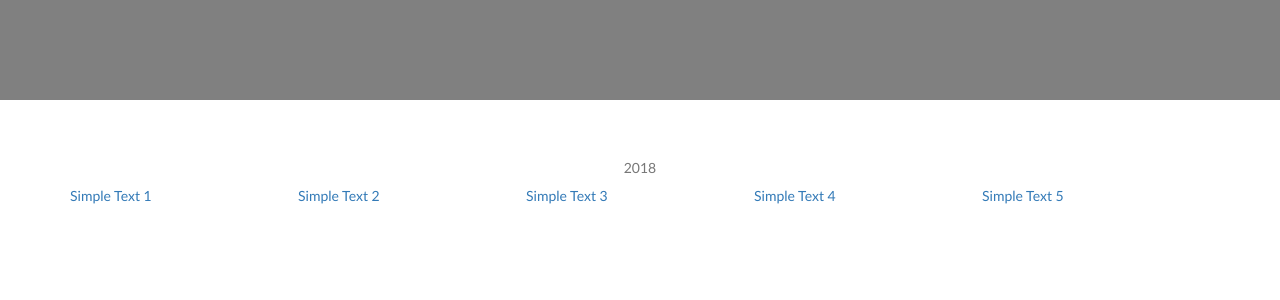
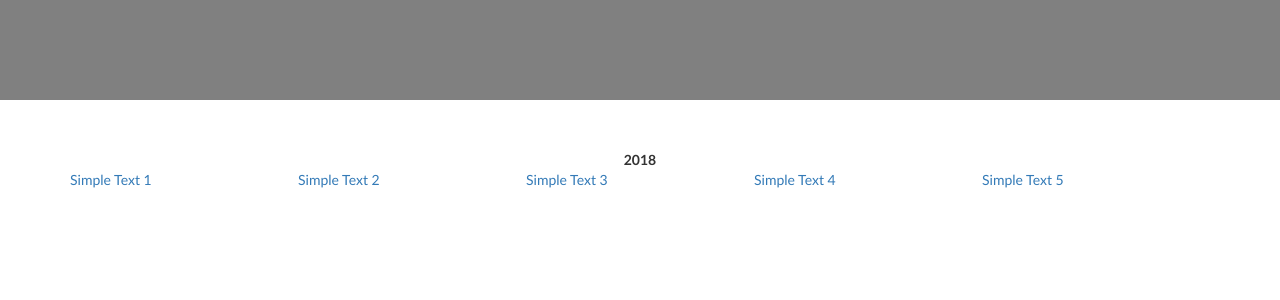
Before and after one commit to njxjtu/njxjtu.github.io, a Jekyll site: the page things2.html, which Jekyll copies as it is, in a window 1280 px wide. Shown: the top 300 px of the page. Built offline with Jekyll 4.4.1, drawn with Linux system fonts in a browser that asks for light colours; nearby versions of some CDN libraries.

Commit message:
Update things2.html

```diff
--- a/things2.html
+++ b/things2.html
@@ -21,7 +21,9 @@
 </div>
 <div class="container">
 <table style="width:100%">
-  <caption>2018</caption>
+  <tr>
+    <th colspan="5" style="text-align:center;">2018</th>
+  </tr>
   <tr>
     <td><a href="test.txt" >Simple Text 1</a></td>
     <td><a href="test.txt" >Simple Text 2</a></td>
```
